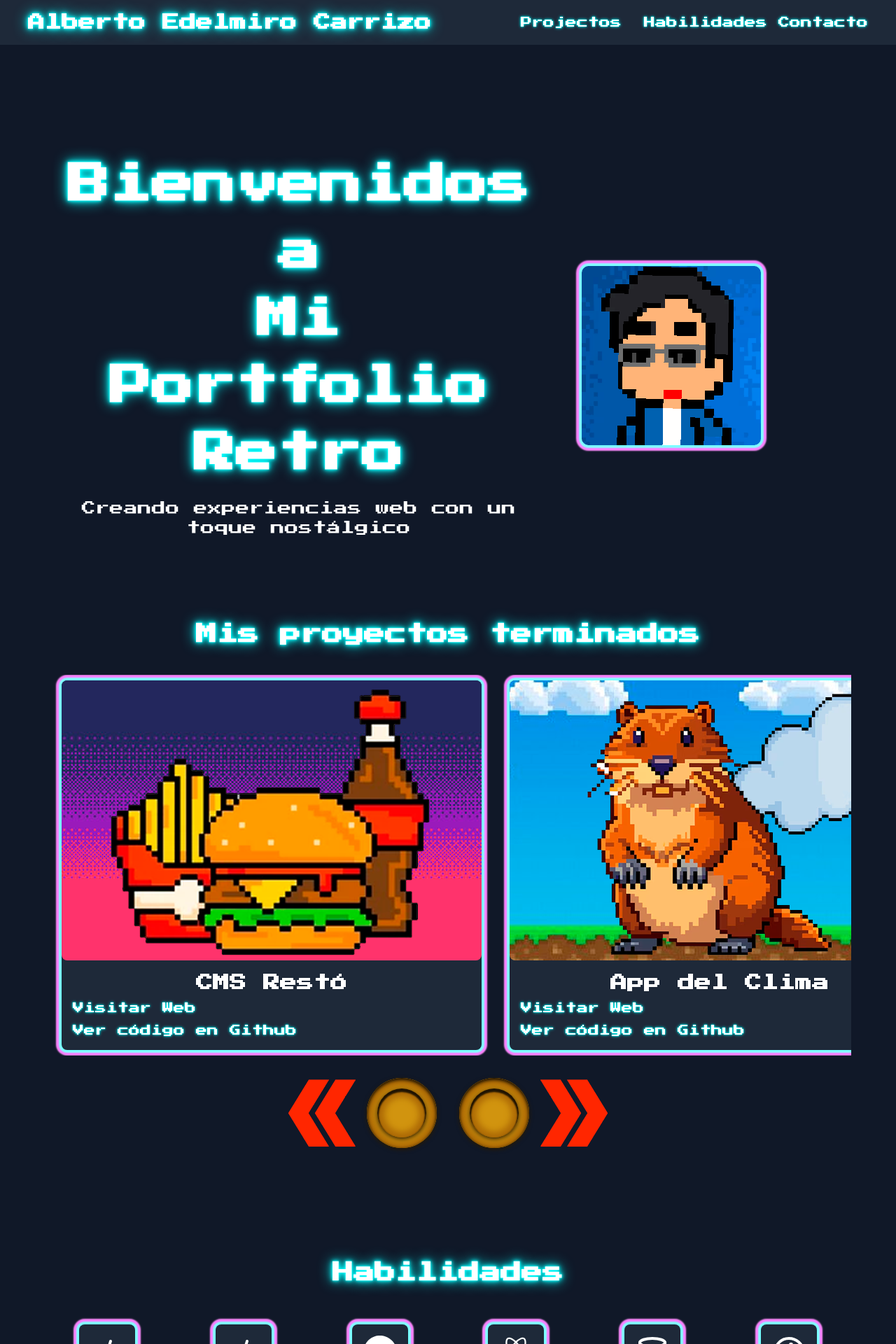
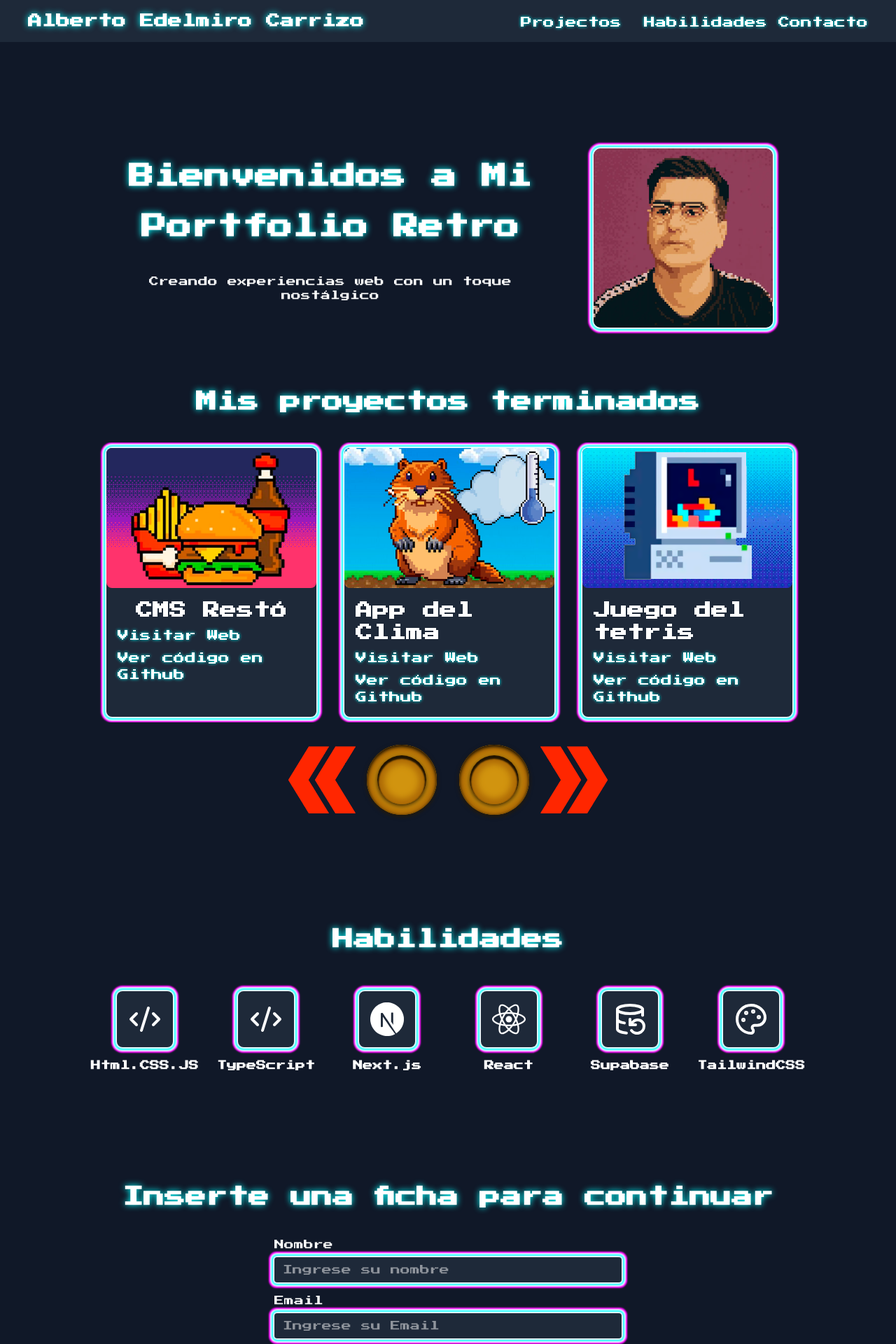
Before and after one commit to AlbertCarri/my-portfolio, a Next.js app: page / in a window 1280 px wide. Shown: the top 1920 px of the page at 70% size. Built offline with nearby package versions, Linux system fonts and the light colour scheme.

Commit message:
Fixing sizes

```diff
--- a/app/globals.css
+++ b/app/globals.css
@@ -30,11 +30,6 @@ body {
     animation: flash 1s infinite;
   }
 
-  /*.pixel-borders:hover {
-    box-shadow: 0 0 0 8px var(--neon-pink);
-    border-radius: 10px;
-  }*/
-
   @keyframes flash {
     0%,
     100% {
@@ -56,13 +51,11 @@ body {
   }
 
   .neon-text {
-    text-shadow: 0 0 2px var(--neon-blue), 0 0 5px var(--neon-blue),
-      0 0 10px var(--neon-blue), 0 0 20px var(--neon-blue);
+    text-shadow: 0 0 10px var(--neon-blue);
   }
 
   .neon-text-menu {
-    text-shadow: 0 0 1px var(--neon-blue), 0 0 1px var(--neon-blue),
-      0 0 2px var(--neon-blue), 0 0 4px var(--neon-blue);
+    text-shadow: 0 0 4px var(--neon-blue);
   }
 
   .neon-text-menu:hover {
--- a/app/page.js
+++ b/app/page.js
@@ -5,7 +5,7 @@ import Contact from "@/components/Contact"
 
 export default function Home() {
   return (
-    <div className="flex flex-col justify-between md:mt-20 mt-4 mx-auto md:p-16 p-2">
+    <div className="flex flex-col md:max-w-6xl justify-between md:mt-20 mt-4 mx-auto md:p-16 p-2">
       <Hero />
       <Projects />
       <Skills />
--- a/components/Contact.jsx
+++ b/components/Contact.jsx
@@ -33,7 +33,7 @@ const Contact = () => {
   return (
     <section id="contact" className="md:py-20 p-4">
       <h2 className="md:text-3xl text-xl font-bold mb-10 neon-text text-center">Inserte una ficha para continuar</h2>
-      <form onSubmit={handleSubmit} method="post" className="relative md:w-1/2 w-full mx-auto">
+      <form onSubmit={handleSubmit} method="post" className="relative md:w-1/2 w-full mx-auto text-sm">
         <div className="mb-4">
           <label htmlFor="name" className="block mb-2">
             Nombre
--- a/components/Header.jsx
+++ b/components/Header.jsx
@@ -4,10 +4,10 @@ const Header = () => {
   return (
     <header className="bg-gray-800 w-full">
       <div className="mx-auto flex md:flex-row flex-col w-15/16 py-4 md:text-start text-center">
-        <Link href="/" className="md:w-1/2 w-full md:text-2xl text-2xl font-bold neon-text">
+        <Link href="/" className="md:w-1/2 w-full md:text-xl text-xl font-bold neon-text">
           Alberto Edelmiro Carrizo
         </Link>
-        <nav className="w-1/2 md:block hidden">
+        <nav className="w-1/2 md:block hidden text-md">
           <ul className="flex md:flex-row flex-col md:justify-end justify-center mt-1">
             <li>
               <Link href="#projects" className="neon-text-menu hover:neon-text-menu mx-4">
--- a/components/Hero.jsx
+++ b/components/Hero.jsx
@@ -1,20 +1,22 @@
-import Image from "next/image"
+import Image from "next/image";
 
 const Hero = () => {
   return (
-    <section className="flex flex-col md:flex-row md:w-15/16 w-full p-2 items-center md:mb-0 mb-14">
+    <section className="flex flex-col md:flex-row w-full p-2 items-center md:mb-0 mb-14 ">
       <div className="md:w-2/3 w-full mx-auto text-center">
-        <h1 className="md:text-4xl/1 lg:text-6xl/24 text-xl font-bold mb-4 neon-text">
-          Bienvenidos a
+        <h1 className="sm:text-2xl/10 lg:text-4xl/18 text-xl font-bold mb-8 neon-text">
+          Bienvenidos a Mi
           <br />
-          Mi Portfolio Retro
+          Portfolio Retro
         </h1>
-        <p className="md:text-xl text-xs mb-8">Creando experiencias web con un toque nostálgico</p>
+        <p className="sm:text-sm lg:text-md text-xs mb-8 mx-10">
+          Creando experiencias web con un toque nostálgico
+        </p>
       </div>
       <div className="md:w-1/3 w-full">
         <div className="mx-auto">
           <Image
-            src="/perfilCartoon.png"
+            src="/mi-pixel-version.webp"
             alt="Pixel Art Developer"
             width={256}
             height={256}
@@ -23,7 +25,7 @@ const Hero = () => {
         </div>
       </div>
     </section>
-  )
-}
+  );
+};
 
-export default Hero
+export default Hero;
--- a/components/Projects.jsx
+++ b/components/Projects.jsx
@@ -26,10 +26,10 @@ const Projects = () => {
       const updateSize = () => {
         const width = window.innerWidth
         if (width > 1280) {
-          setImageWidth(600)
-          setVisibleImages(3)
+          setImageWidth(300)
+          setVisibleImages(2)
         } else if (width > 768) {
-          setImageWidth(600)
+          setImageWidth(300)
           setVisibleImages(2)
         } else {
           setImageWidth(300)
--- a/components/Skills.jsx
+++ b/components/Skills.jsx
@@ -21,7 +21,7 @@ const Skills = () => {
             <div className="w-20 h-20 bg-gray-800 rounded-lg flex items-center justify-center mb-4 pixel-borders">
               <skill.icon size={48} />
             </div>
-            <h3 className="md:text-lg text-xs font-bold">{skill.name}</h3>
+            <h3 className="md:text-sm text-xs font-bold">{skill.name}</h3>
           </div>
         ))}
       </div>
```
Also changed, not shown: public/mi-pixel-version.webp (added).
